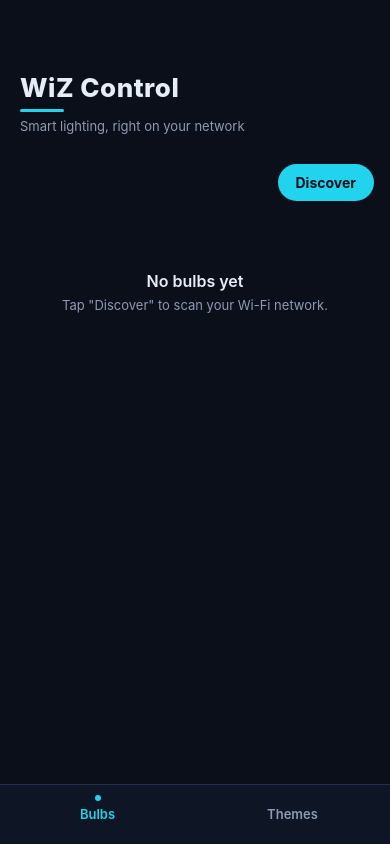
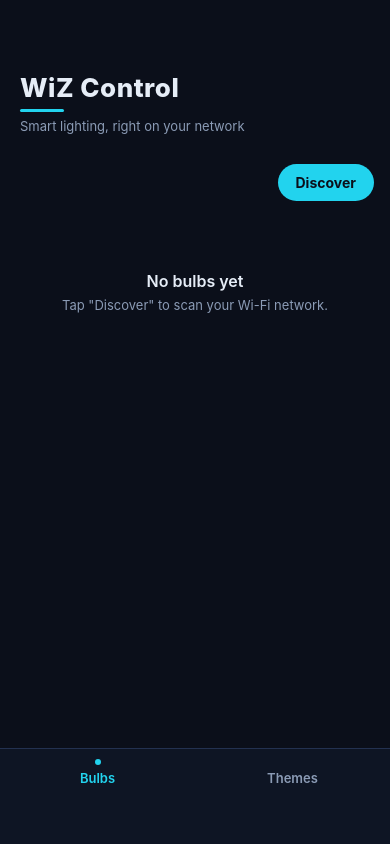
Before and after one commit to MNATorres/wiz_control_mobile, a React Native app: screen / in a window 390 px wide. Built offline with nearby package versions, Linux system fonts and the light colour scheme.

Commit message:
fix: pad tab bar past the Android system navigation bar

```diff
--- a/App.tsx
+++ b/App.tsx
@@ -77,7 +77,9 @@
     borderTopColor: colors.border,
     backgroundColor: colors.surfaceDeep,
     paddingTop: 10,
-    paddingBottom: 22,
+    // The app draws edge-to-edge on Android, so the system navigation bar
+    // (48dp with 3-button nav) overlays the bottom — pad past it.
+    paddingBottom: 58,
   },
   tabItem: {
     flex: 1,
```
